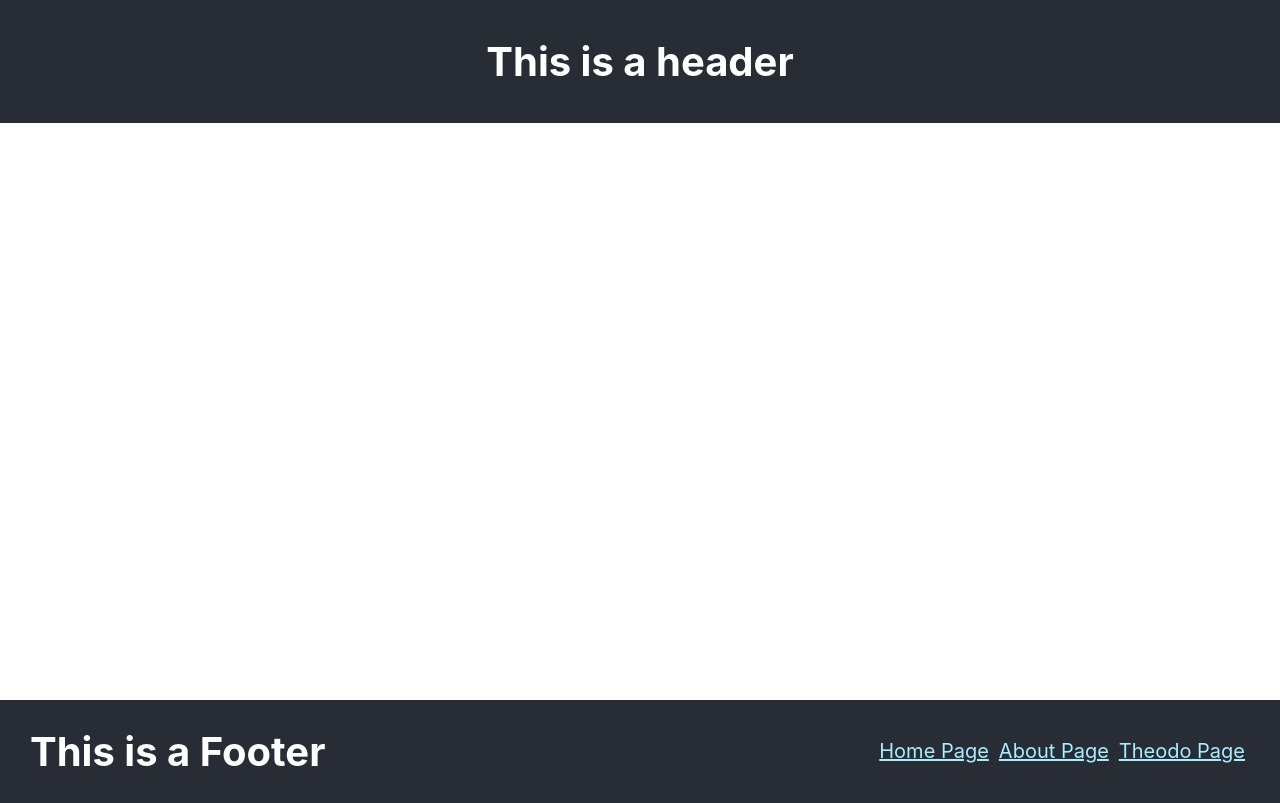
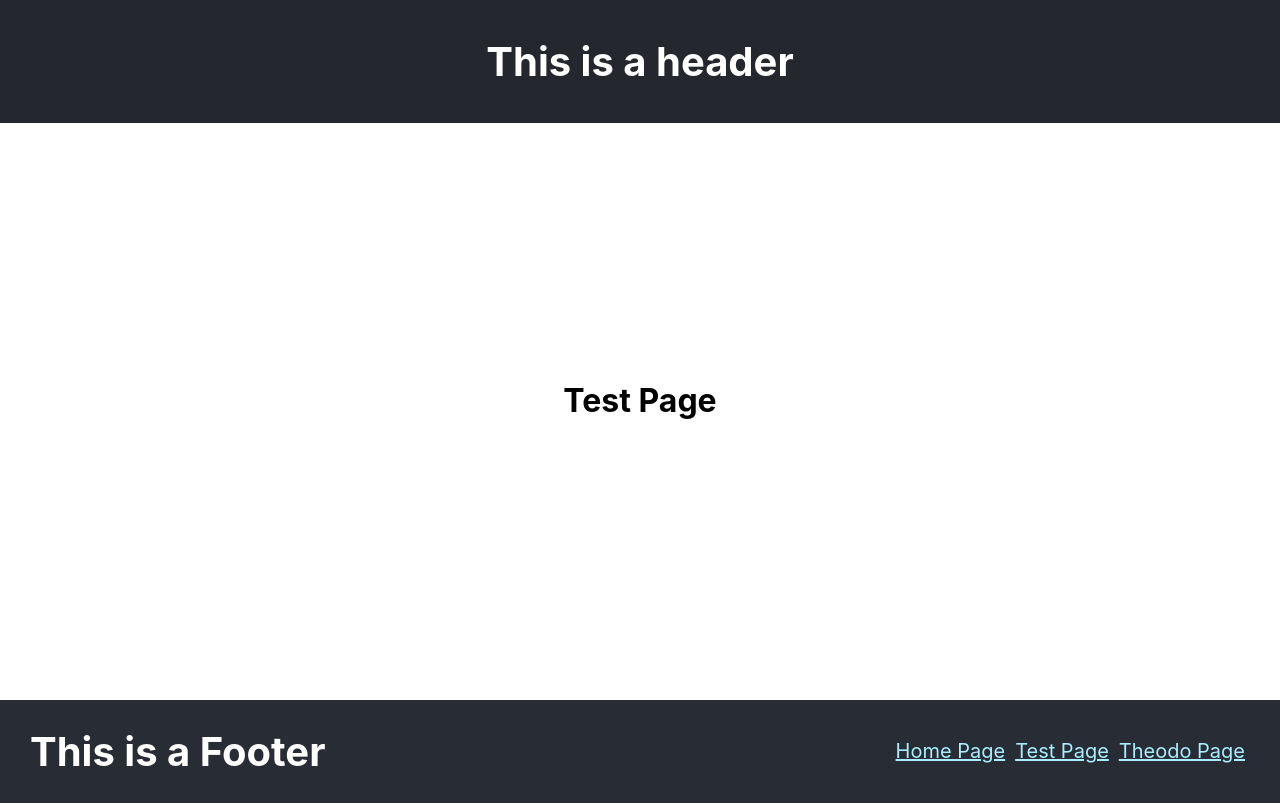
Before and after one commit to sushipackdushi/theodo-cambridge-hackathon, a React (Create React App) app: page /test in a window 1280 px wide. Built offline with nearby package versions, Linux system fonts and the light colour scheme.

Commit message:
feat: added_test_page

```diff
--- a/src/App.js
+++ b/src/App.js
@@ -2,11 +2,27 @@ import "./App.css";
 import Header from "./components/molecules/Header";
 import Footer from "./components/molecules/Footer";
 import Home from "./pages/home";
-import About from "./pages/about";
+import Test from "./pages/test";
 import Theodo from "./pages/theodo";
 import { Routes, Route } from "react-router-dom";
+import {useState, useEffect} from "react"
 
 function App() {
+
+  // const [counter, setCounter] = useState(0);
+  // useEffect(() => {
+  //   setCounter(counter+1)
+  //   console.log(counter)
+  // }, []);
+
+  // const [counter, setCouter] = useState(0)
+
+  // function someFunction() {setCouter(1)};
+  // useEffect(() => {
+  //   someFunction();
+  //   console.log(counter);
+  // },[])
+
   return (
     <div className="app">
       <div className="app-header">
@@ -16,13 +32,14 @@ function App() {
         <div className="app-content">
           <Routes>
             <Route path="/" element={<Home />} />
-            <Route path="about" element={<About />} />
+            <Route path="test" element={<Test />} />
             <Route path="theodo" element={<Theodo />} />
           </Routes>
         </div>
         <div className="app-footer">
           <Footer />
         </div>
+
       </div>
     </div>
   );
--- a/src/components/atoms/Title/Title.css
+++ /dev/null
@@ -1,10 +0,0 @@
-.title {
-  background-color: #282c34;
-  min-height: 10vh;
-  display: flex;
-  flex-direction: column;
-  align-items: center;
-  justify-content: center;
-  font-size: calc(10px + 2vmin);
-  color: white;
-}
--- a/src/components/atoms/Title/Title.js
+++ /dev/null
@@ -1,10 +0,0 @@
-import React from "react";
-import styles from "./Title.css";
-
-export default function Title({ titleText }) {
-  return (
-    <div className={styles.title}>
-      <h1>{titleText}</h1>
-    </div>
-  );
-}
--- a/src/components/molecules/Footer/Footer.css
+++ b/src/components/molecules/Footer/Footer.css
@@ -4,7 +4,6 @@
   align-items: center;
   justify-content: space-between;
   font-size: 20px;
-  color: white;
   padding: 0px 30px;
 }
 
@@ -21,3 +20,7 @@
 .link:hover {
   color: white
 }
+
+.h1 {
+  color: white;
+}
--- a/src/components/molecules/Footer/index.js
+++ b/src/components/molecules/Footer/index.js
@@ -1,18 +1,17 @@
 import React from "react";
 import "./Footer.css";
-import Title from "../../atoms/Title/Title";
 import { Link } from "react-router-dom";
 
 export default function Footer() {
   return (
     <div className="footer">
-      <Title titleText={"This is a Footer"} />
+      <h1 className="h1"> This is a Footer </h1>
       <div className="links">
         <Link to="" className="link">
           Home Page
         </Link>
-        <Link to="about" className="link">
-          About Page
+        <Link to="test" className="link">
+          Test Page
         </Link>
         <Link to="theodo" className="link">
           Theodo Page
--- a/src/components/molecules/Header/Header.css
+++ b/src/components/molecules/Header/Header.css
@@ -1,9 +1,9 @@
 .header {
-  background-color: #282c34;
+  background-color: #24272d;
   display: flex;
   align-items: center;
   justify-content: center;
   font-size: 20px;
+  padding: 10px 30px;
   color: white;
-  padding: 10px 30px;
 }
--- a/src/components/molecules/Header/index.js
+++ b/src/components/molecules/Header/index.js
@@ -1,10 +1,9 @@
 import "./Header.css";
-import Title from "../../atoms/Title/Title";
 
 export default function Header() {
   return (
     <div className="header">
-      <Title titleText={"This is a header"} />
+      <h1> This is a header </h1>
     </div>
   );
 }
--- a/src/pages/about/index.js
+++ /dev/null
@@ -1,9 +0,0 @@
-const About = () => {
-  return (
-    <div>
-      <h1>About Page</h1>
-    </div>
-  )
-}
-
-export default About
--- /dev/null
+++ b/src/pages/test/index.js
@@ -0,0 +1,38 @@
+import {useState, useEffect} from 'react'
+const Test = () => {
+
+
+  const [counter, setCounter] = useState(0);
+  console.log(counter)
+
+  // useEffect(() => {
+  //   setCounter(counter+1)
+  //   console.log(counter)
+  // }, []);
+
+  //const [counter, setCouter] = useState(0)
+
+  // function someFunction() {setCouter(1)};
+  // useEffect(() => {
+  //   someFunction();
+  //   console.log(counter);
+  // },[])
+
+
+
+
+  return (
+    <div>
+      <h1>Test Page</h1>
+        {/* <button type="button">
+          I am a button
+        </button>  */}
+      {/* <button type="button" onClick={()=> {setCounter(counter+1)}}>
+          I am a button
+        </button> */}
+        {/*<img width= "100px" height= "100px" src="https://www.w3schools.com/images/w3schools_green.jpg" /> */}
+    </div>
+  )
+}
+
+export default Test
```
